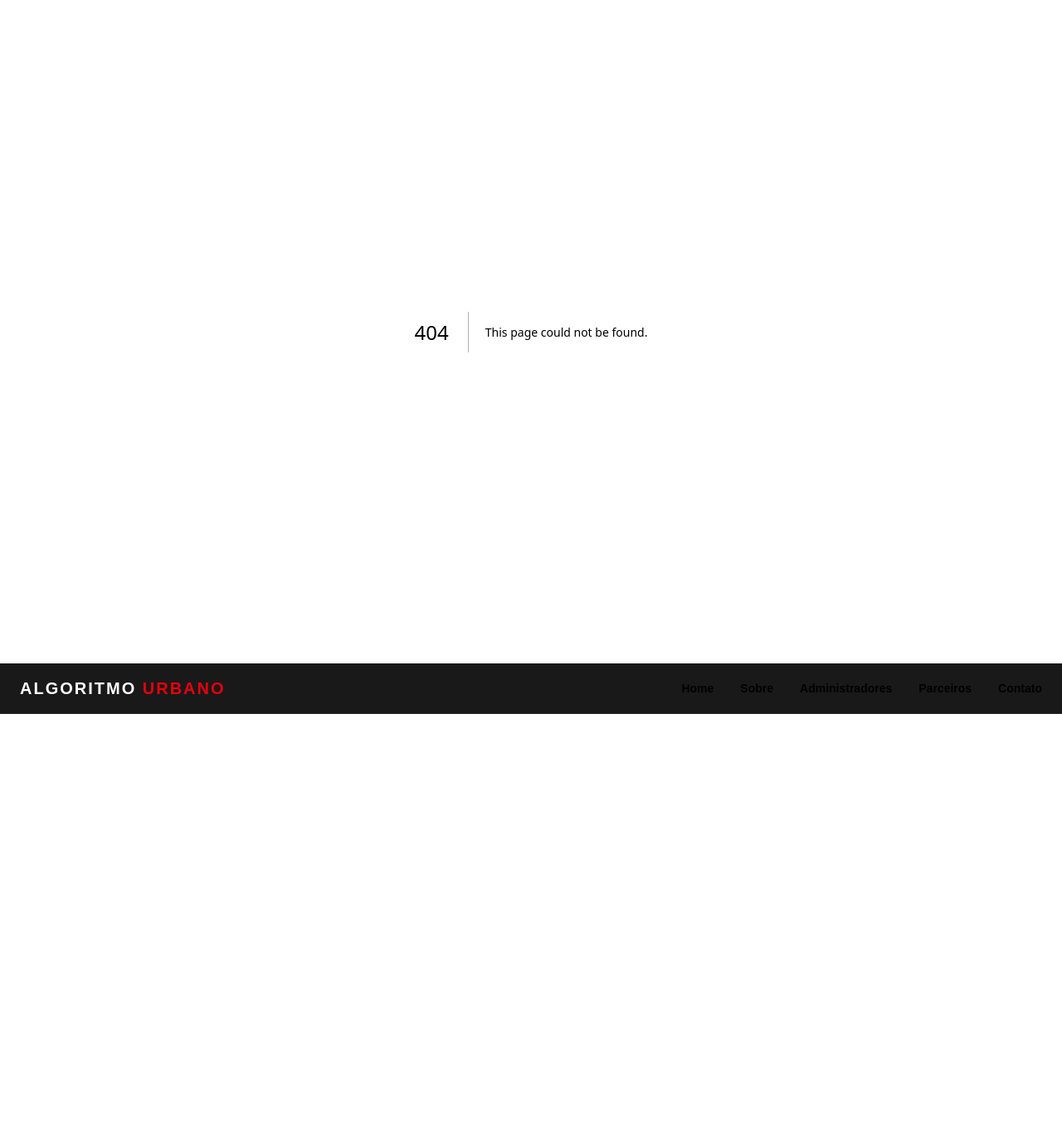
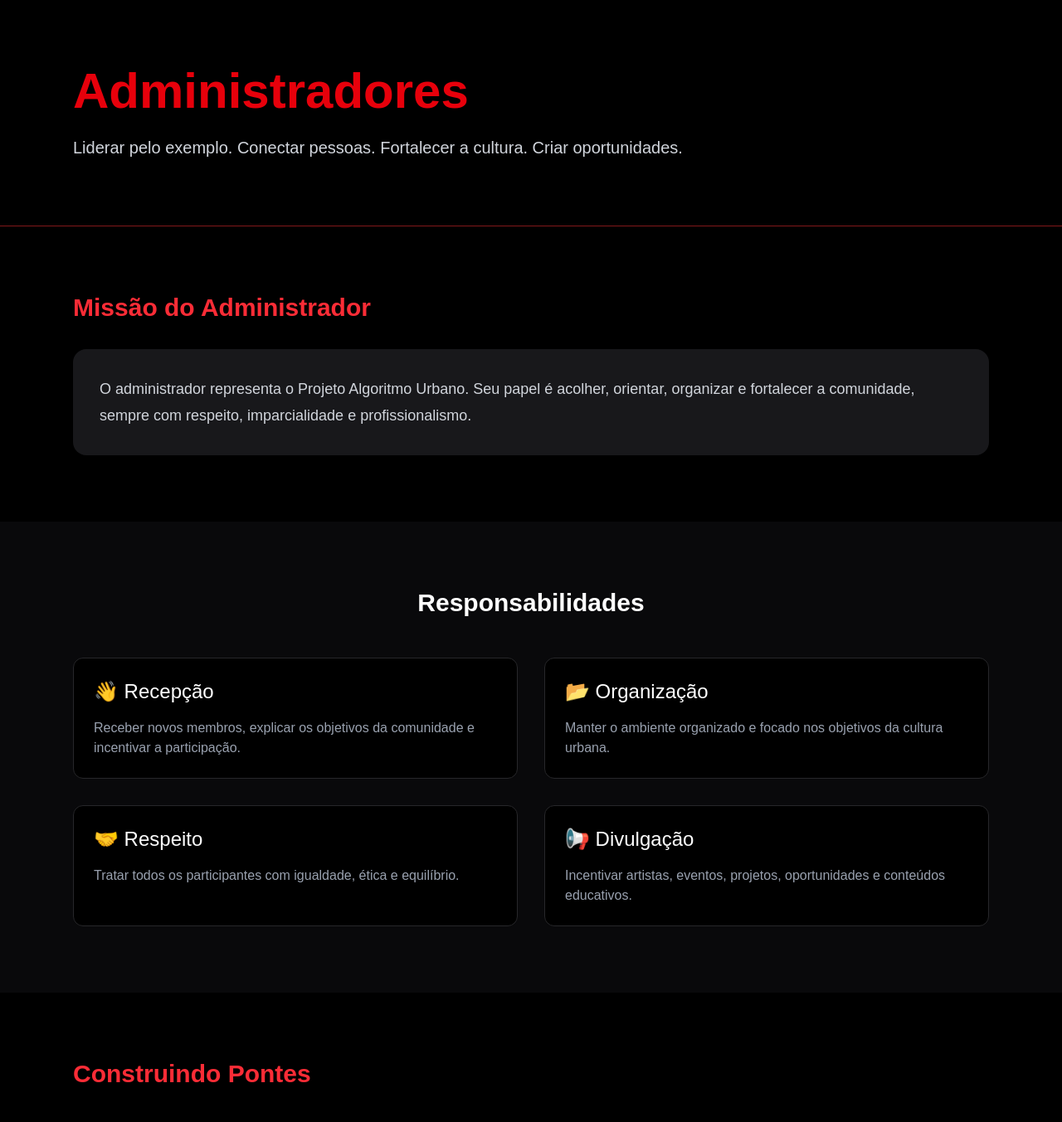
Before and after one commit to Jvladimirweb/algoritimo-urbano, a Next.js app: page /administradores in a window 1280 px wide. Before the commit this address had no page. Shown: the top 1353 px of the page at 83% size. Before the commit the page ends 861 px from the top, so only its background shows below. Built offline with nearby package versions, Linux system fonts and the light colour scheme.

Commit message:
Create page.tsx
Pagina administradores pronte

```diff
--- /dev/null
+++ b/app/administradores/page.tsx
@@ -0,0 +1,189 @@
+export default function Administradores() {
+  return (
+    <main className="bg-black text-white min-h-screen">
+
+      {/* HERO */}
+      <section className="border-b border-red-900">
+        <div className="max-w-6xl mx-auto px-6 py-20">
+
+          <h1 className="text-5xl md:text-6xl font-black text-red-600 mb-6">
+            Administradores
+          </h1>
+
+          <p className="text-xl text-gray-300 max-w-3xl">
+            Liderar pelo exemplo. Conectar pessoas.
+            Fortalecer a cultura. Criar oportunidades.
+          </p>
+
+        </div>
+      </section>
+
+      {/* MISSÃO */}
+      <section className="max-w-6xl mx-auto px-6 py-20">
+
+        <h2 className="text-3xl font-bold mb-8 text-red-500">
+          Missão do Administrador
+        </h2>
+
+        <div className="bg-zinc-900 rounded-2xl p-8">
+          <p className="text-lg text-gray-300 leading-8">
+            O administrador representa o Projeto Algoritmo Urbano.
+            Seu papel é acolher, orientar, organizar e fortalecer
+            a comunidade, sempre com respeito, imparcialidade
+            e profissionalismo.
+          </p>
+        </div>
+
+      </section>
+
+      {/* RESPONSABILIDADES */}
+      <section className="bg-zinc-950 py-20">
+
+        <div className="max-w-6xl mx-auto px-6">
+
+          <h2 className="text-3xl font-bold mb-12 text-center">
+            Responsabilidades
+          </h2>
+
+          <div className="grid md:grid-cols-2 gap-8">
+
+            <div className="bg-black border border-zinc-800 p-6 rounded-xl">
+              <h3 className="text-2xl mb-4">👋 Recepção</h3>
+              <p className="text-gray-400">
+                Receber novos membros, explicar os objetivos
+                da comunidade e incentivar a participação.
+              </p>
+            </div>
+
+            <div className="bg-black border border-zinc-800 p-6 rounded-xl">
+              <h3 className="text-2xl mb-4">📂 Organização</h3>
+              <p className="text-gray-400">
+                Manter o ambiente organizado e focado nos
+                objetivos da cultura urbana.
+              </p>
+            </div>
+
+            <div className="bg-black border border-zinc-800 p-6 rounded-xl">
+              <h3 className="text-2xl mb-4">🤝 Respeito</h3>
+              <p className="text-gray-400">
+                Tratar todos os participantes com igualdade,
+                ética e equilíbrio.
+              </p>
+            </div>
+
+            <div className="bg-black border border-zinc-800 p-6 rounded-xl">
+              <h3 className="text-2xl mb-4">📢 Divulgação</h3>
+              <p className="text-gray-400">
+                Incentivar artistas, eventos, projetos,
+                oportunidades e conteúdos educativos.
+              </p>
+            </div>
+
+          </div>
+
+        </div>
+
+      </section>
+
+      {/* PARCERIAS */}
+      <section className="max-w-6xl mx-auto px-6 py-20">
+
+        <h2 className="text-3xl font-bold mb-10 text-red-500">
+          Construindo Pontes
+        </h2>
+
+        <div className="grid md:grid-cols-3 gap-6">
+
+          {[
+            "Casas de Cultura",
+            "Secretarias de Cultura",
+            "Coletivos Culturais",
+            "Produtores",
+            "Instituições de Ensino",
+            "Patrocinadores",
+          ].map((item) => (
+            <div
+              key={item}
+              className="bg-zinc-900 rounded-xl p-5 text-center"
+            >
+              {item}
+            </div>
+          ))}
+
+        </div>
+
+      </section>
+
+      {/* CONDUTA */}
+      <section className="bg-zinc-950 py-20">
+
+        <div className="max-w-6xl mx-auto px-6">
+
+          <h2 className="text-3xl font-bold mb-10 text-center">
+            Nossa Conduta
+          </h2>
+
+          <div className="grid md:grid-cols-2 gap-10">
+
+            <div className="bg-green-950 border border-green-800 p-8 rounded-xl">
+              <h3 className="text-2xl mb-4">
+                ✅ O que esperamos
+              </h3>
+
+              <ul className="space-y-3 text-gray-300">
+                <li>Ser educado e acessível</li>
+                <li>Ouvir antes de decidir</li>
+                <li>Agir com ética</li>
+                <li>Ter transparência</li>
+                <li>Representar a comunidade</li>
+              </ul>
+            </div>
+
+            <div className="bg-red-950 border border-red-800 p-8 rounded-xl">
+              <h3 className="text-2xl mb-4">
+                ❌ Não permitido
+              </h3>
+
+              <ul className="space-y-3 text-gray-300">
+                <li>Benefício próprio usando o cargo</li>
+                <li>Desrespeito aos membros</li>
+                <li>Notícias falsas</li>
+                <li>Discriminação</li>
+                <li>Abuso de autoridade</li>
+              </ul>
+            </div>
+
+          </div>
+
+        </div>
+
+      </section>
+
+      {/* FILOSOFIA */}
+      <section className="py-24 text-center">
+
+        <div className="max-w-4xl mx-auto px-6">
+
+          <h2 className="text-4xl font-black mb-8 text-red-600">
+            Nossa Filosofia
+          </h2>
+
+          <p className="text-2xl text-gray-300 leading-relaxed">
+            Administrar não é ter poder.
+            <br />
+            É servir à comunidade.
+            <br />
+            É incentivar artistas.
+            <br />
+            É construir pontes.
+            <br />
+            É abrir portas.
+          </p>
+
+        </div>
+
+      </section>
+
+    </main>
+  );
+}
```
